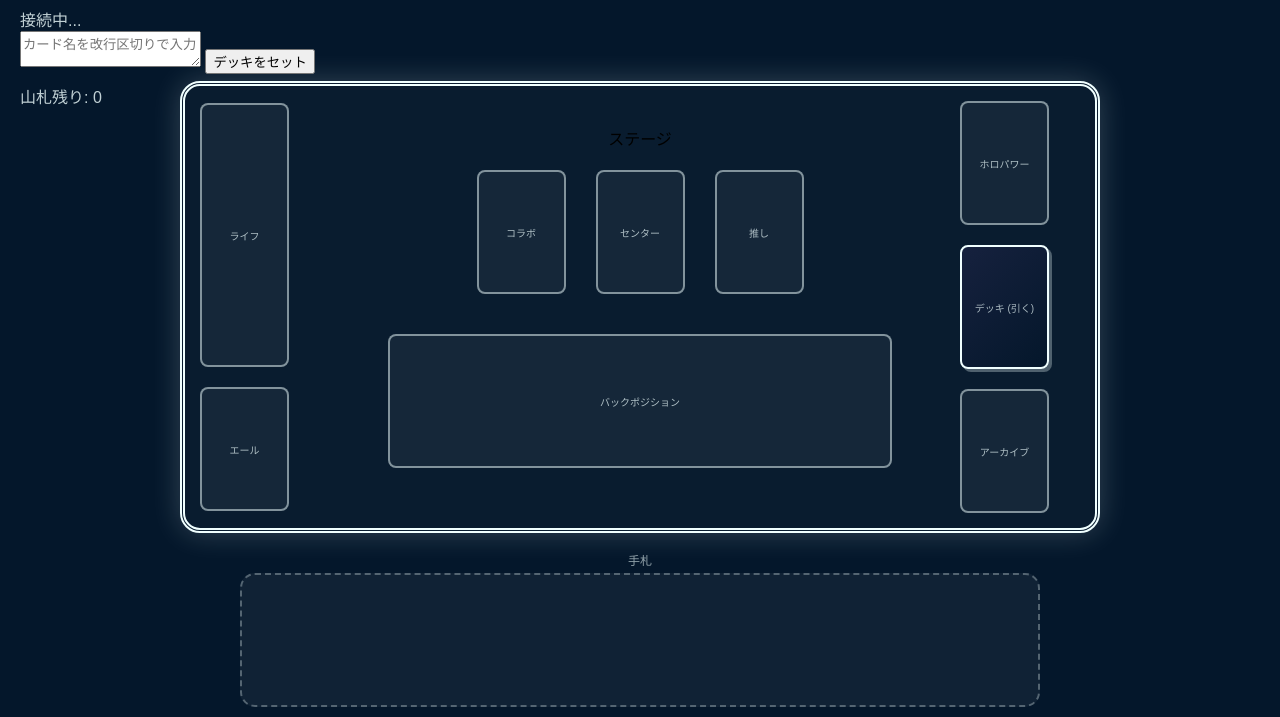
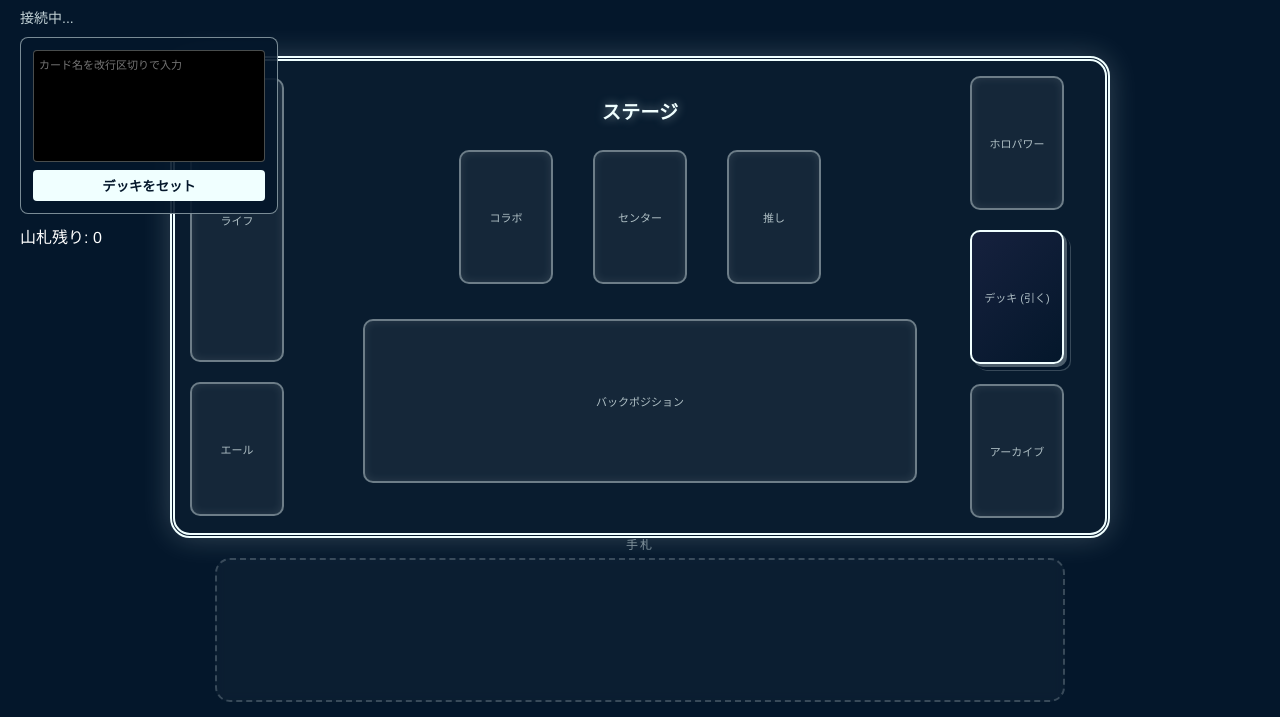
Before and after one commit to noarei0410-commits/test003, a website: page public/index.html in a window 1280 px wide. Shown: the part 83-800 px from the top of the page. Drawn offline with nearby package versions, Linux system fonts and the light colour scheme; no server answers.

Commit message:
Update style.css

```diff
--- a/public/style.css
+++ b/public/style.css
@@ -1,8 +1,11 @@
+/* --- 基本設定 --- */
 body {
     margin: 0;
     overflow: hidden;
+    /* 背景色：ご指定の rgba(4, 23, 43, 1) */
     background-color: rgba(4, 23, 43, 1);
-    font-family: sans-serif;
+    font-family: 'Helvetica Neue', Arial, "Hiragino Kaku Gothic ProN", "Hiragino Sans", Meiryo, sans-serif;
+    color: white;
     display: flex;
     flex-direction: column;
     align-items: center;
@@ -10,85 +13,179 @@ body {
     height: 100vh;
 }
 
+/* --- UIレイヤー（ステータス・デッキ設定） --- */
 #ui-layer {
     position: absolute;
     top: 10px;
     left: 20px;
     z-index: 10000;
-    color: rgba(240, 255, 255, 0.8);
+    pointer-events: none; /* 下のカード操作を邪魔しない */
 }
 
-/* ステージの枠 */
+#status {
+    font-size: 14px;
+    color: rgba(240, 255, 255, 0.8);
+    margin-bottom: 10px;
+}
+
+#deck-config {
+    display: flex;
+    flex-direction: column;
+    gap: 8px;
+    background: rgba(4, 23, 43, 0.9);
+    padding: 12px;
+    border: 1px solid rgba(240, 255, 255, 0.5);
+    border-radius: 8px;
+    pointer-events: auto; /* ここはクリック可能にする */
+}
+
+#deckInput {
+    width: 220px;
+    height: 100px;
+    background: #000;
+    color: rgba(240, 255, 255, 1);
+    border: 1px solid rgba(240, 255, 255, 0.3);
+    border-radius: 4px;
+    font-size: 11px;
+    padding: 5px;
+    resize: none;
+}
+
+#setDeckBtn {
+    background: rgba(240, 255, 255, 1);
+    color: rgba(4, 23, 43, 1);
+    border: none;
+    padding: 6px;
+    border-radius: 4px;
+    cursor: pointer;
+    font-weight: bold;
+    transition: opacity 0.2s;
+}
+
+#setDeckBtn:hover {
+    opacity: 0.8;
+}
+
+/* --- ステージ外枠（メインフレーム） --- */
 #field-container {
+    /* 枠の色：ご指定の rgba(240, 255, 255, 1) */
     border: 5px double rgba(240, 255, 255, 1);
     padding: 15px;
     border-radius: 20px;
     background-color: rgba(255, 255, 255, 0.02);
     box-shadow: 0 0 30px rgba(240, 255, 255, 0.2);
-    margin-bottom: 20px;
+    margin-bottom: 40px; /* 手札エリアとの間隔 */
 }
 
 #field {
     display: grid;
-    grid-template-columns: 120px 600px 120px;
+    /* 画像通りの3カラム配置 (左・中央・右) */
+    grid-template-columns: 120px 620px 120px;
     gap: 20px;
-    position: relative; /* カードの絶対配置の基準 */
+    position: relative; /* カード配置の基準点 */
 }
 
-.column { display: flex; flex-direction: column; gap: 20px; justify-content: center; }
-.center-column { align-items: center; }
+/* --- 各ゾーンの共通設定 --- */
+.column {
+    display: flex;
+    flex-direction: column;
+    gap: 20px;
+    justify-content: center;
+}
+
+.center-column {
+    align-items: center;
+}
 
 .zone {
-    border: 2px solid rgba(240, 255, 255, 0.5);
+    border: 2px solid rgba(240, 255, 255, 0.4);
     background-color: rgba(255, 255, 255, 0.05);
-    border-radius: 8px;
-    width: 85px;
-    height: 120px;
+    border-radius: 10px;
+    width: 90px;
+    height: 130px;
     display: flex;
     justify-content: center;
     align-items: center;
-    font-size: 10px;
+    font-size: 11px;
+    text-align: center;
     color: rgba(240, 255, 255, 0.7);
-    pointer-events: none;
+    pointer-events: none; /* カードがゾーンの上に置かれるため */
+    box-shadow: inset 0 0 10px rgba(240, 255, 255, 0.1);
 }
 
-/* デッキの見た目 */
+/* 特殊なゾーンサイズ */
+.vertical-zone { height: 280px; } /* ライフ */
+.wide-zone { width: 550px; height: 160px; } /* バックポジション */
+
+/* ステージ周りの装飾 */
+.stage-label {
+    color: rgba(240, 255, 255, 1);
+    font-weight: bold;
+    font-size: 1.2rem;
+    text-shadow: 0 0 10px rgba(240, 255, 255, 0.5);
+    margin-bottom: 5px;
+}
+
+.stage-row {
+    display: flex;
+    gap: 40px;
+    margin-bottom: 15px;
+}
+
+/* --- デッキ（山札）のデザイン --- */
 .deck-zone {
     cursor: pointer;
     pointer-events: auto;
     background: linear-gradient(135deg, #16213e 0%, rgba(4, 23, 43, 1) 100%);
     border: 2px solid rgba(240, 255, 255, 1);
-    box-shadow: 3px 3px 0 rgba(240, 255, 255, 0.3);
+    /* 裏向きカードの厚みを表現 */
+    box-shadow:
+        3px 3px 0 rgba(240, 255, 255, 0.3),
+        6px 6px 0 rgba(4, 23, 43, 1),
+        7px 7px 0 rgba(240, 255, 255, 0.2);
+    transition: transform 0.1s;
 }
 
-/* 手札コンテナ（枠の外） */
+.deck-zone:active {
+    transform: translate(2px, 2px);
+    box-shadow: 1px 1px 0 rgba(240, 255, 255, 0.3);
+}
+
+/* --- 手札エリア（外枠の外・画面最下部） --- */
 #hand-container {
     position: fixed;
-    bottom: 10px;
-    width: 800px;
+    bottom: 15px;
+    width: 850px;
     text-align: center;
     z-index: 5000;
 }
 
-#hand-label { font-size: 12px; color: rgba(240, 255, 255, 0.6); margin-bottom: 5px; }
+#hand-label {
+    font-size: 12px;
+    color: rgba(240, 255, 255, 0.5);
+    margin-bottom: 6px;
+    letter-spacing: 2px;
+}
 
 #hand {
-    height: 110px;
-    background: rgba(255, 255, 255, 0.05);
-    border: 2px dashed rgba(240, 255, 255, 0.3);
+    height: 120px;
+    background: rgba(255, 255, 255, 0.03);
+    border: 2px dashed rgba(240, 255, 255, 0.2);
     border-radius: 15px;
     display: flex;
-    gap: 10px;
-    padding: 10px;
+    gap: 12px;
+    padding: 10px 20px;
     justify-content: center;
     overflow-x: auto;
+    backdrop-filter: blur(5px);
 }
 
-/* カードのデザイン */
+/* --- カードのデザイン --- */
 .card {
-    width: 65px;
-    height: 90px;
-    border-radius: 5px;
+    min-width: 70px;
+    width: 70px;
+    height: 100px;
+    border-radius: 6px;
     background-color: #fff;
     color: #000;
     font-weight: bold;
@@ -96,16 +193,31 @@ body {
     display: flex;
     justify-content: center;
     align-items: center;
-    box-shadow: 2px 2px 5px rgba(0,0,0,0.5);
+    padding: 8px;
+    box-sizing: border-box;
+    font-size: 10px;
+    text-align: center;
+    word-break: break-all;
+    box-shadow: 3px 3px 8px rgba(0,0,0,0.5);
     z-index: 1000;
+    user-select: none;
 }
 
+/* カードの裏面デザイン */
 .card.face-down {
     background: linear-gradient(45deg, rgba(4, 23, 43, 1), #16213e);
-    border: 1px solid rgba(240, 255, 255, 1);
-    color: transparent;
+    border: 2px solid rgba(240, 255, 255, 1);
+    color: transparent !important;
 }
 
-.stage-row { display: flex; gap: 30px; margin-bottom: 20px; }
-.wide-zone { width: 500px; height: 130px; }
-.vertical-zone { height: 260px; }
+/* ドラッグ中 */
+.card:active {
+    cursor: grabbing;
+    transform: scale(1.05);
+}
+
+/* スナップ時の視覚効果（スクリプトからクラス付与を想定） */
+.zone.highlight {
+    border-color: rgba(240, 255, 255, 1);
+    background-color: rgba(240, 255, 255, 0.1);
+}
```
